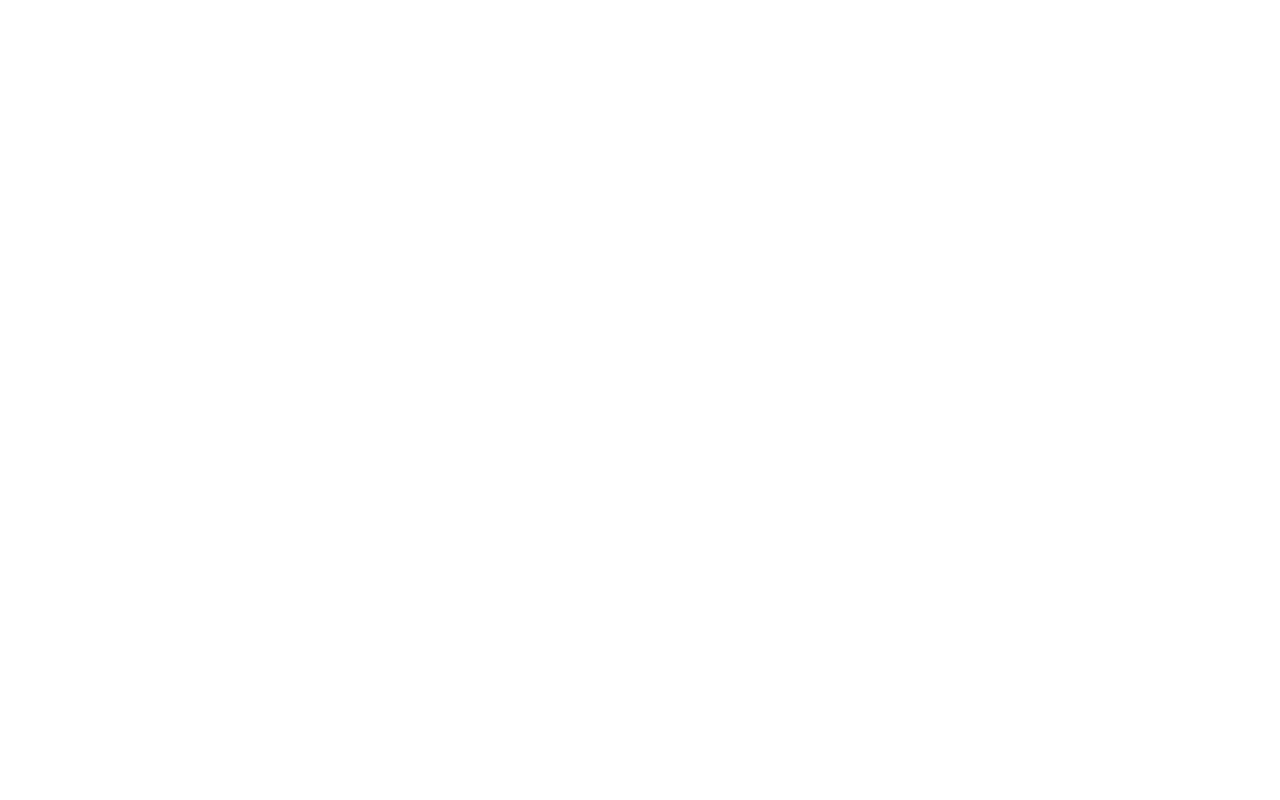
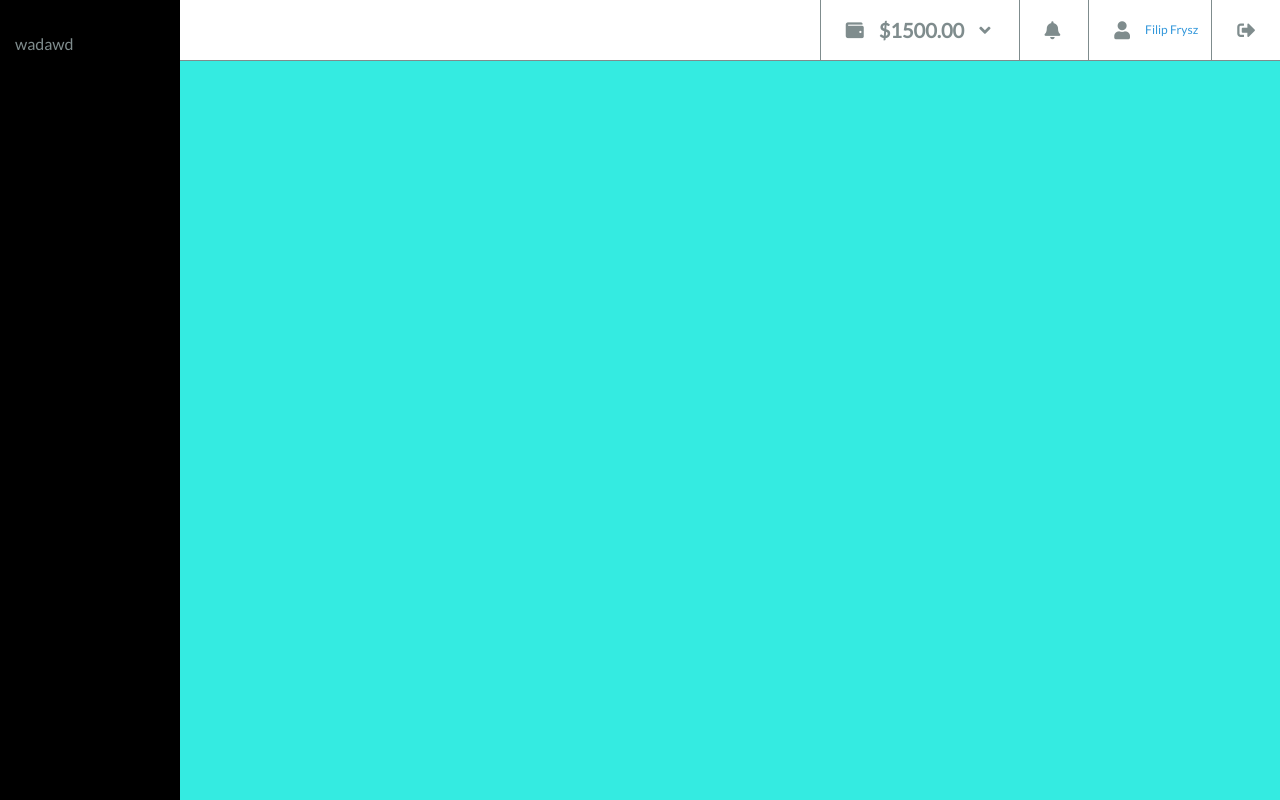
Before and after one commit to ffrysz/Individual_project, a website: page index.html in a window 1280 px wide. Drawn offline with Linux system fonts and the light colour scheme.

Commit message:
Add header

```diff
--- a/index.html
+++ b/index.html
@@ -3,15 +3,39 @@
 
 <head>
   <meta charset="utf-8">
-  <title>Styleguide</title>
-  <link rel="stylesheet" href="css/style.css">
+  <title>Individual project</title>
+  <link href="https://use.fontawesome.com/releases/v5.7.2/css/all.css" rel="stylesheet">
   <link rel="preconnect" href="https://fonts.googleapis.com">
   <link rel="preconnect" href="https://fonts.gstatic.com" crossorigin>
   <link href="https://fonts.googleapis.com/css2?family=Dancing+Script&family=Lato:ital,wght@0,400;1,300&display=swap"
     rel="stylesheet">
+  <link rel="stylesheet" href="css/style.css">
 </head>
 
 <body>
+  <header>
+    <ul class="header-list">
+      <li class="header-list-elem">
+        <i class="fas fa-wallet header-icon"></i>
+        <span class="header-money">$1500.00</span>
+        <i class="fas fa-angle-down header-icon"></i>
+      </li>
+      <li class="header-list-elem"><i class="fas fa-bell header-icon"></i></li>
+      <li class="header-list-elem">
+        <i class="fas fa-user header-icon"></i>
+        <span class="header-user">Filip Frysz</span>
+      </li>
+      <li class="header-list-elem"><i class="fas fa-sign-out-alt header-icon"></i></li>
+    </ul>
+  </header>
+
+  <nav class="nav-main">
+    <ul class="nav-list">
+      <li class="nav-list-link">
+        <span>wadawd</span>
+      </li>
+    </ul>
+  </nav>
 
 </body>
 
--- a/package.json
+++ b/package.json
@@ -2,7 +2,7 @@
   "name": "task-runner",
   "version": "1.0.0",
   "description": "",
-  "main": "index.js",
+  "main": "index.html",
   "scripts": {
     "init-project": "npm install && npm-run-all init:*",
     "init:dirs": "mkdirp sass css vendor images js",
--- a/sass/_global.scss
+++ b/sass/_global.scss
@@ -3,7 +3,7 @@ body {
   color: $font-color;
   font-size: $font-size-par;
   box-sizing: border-box;
-  padding: 10px;
+  background-color: $bg-color-main;
 }
 
 .row {
--- a/sass/_variables.scss
+++ b/sass/_variables.scss
@@ -6,6 +6,8 @@ $color-light: #ffffff;
 $color-main: #e67e22;
 $font-color: #7f8c8d;
 $color-shadow: #95a5a6;
+$color-user: #3498db;
+$color-nav-hover: #2c3e50;
 
 /* Font-sizes */
 
--- a/sass/components/_box.scss
+++ b/sass/components/_box.scss
@@ -1,6 +1,6 @@
 .box {
   display: flex;
-  min-width: 700px;
+  min-width: 300px;
   margin: 20px;
   box-shadow: 0 4px 8px 0 rgba(0, 0, 0, 0.2), 0 6px 20px 0 rgba(0, 0, 0, 0.19);;
   background-color: $color-light;
--- a/sass/sections/_header.scss
+++ b/sass/sections/_header.scss
@@ -0,0 +1,42 @@
+header {
+  background-color: $color-light;
+  margin: 0;
+  display: flex;
+  flex-direction: row-reverse;
+  align-items: stretch;
+  width: 100%;
+  position: fixed;
+  height: 60px;
+  border-bottom: solid 1px $font-color;
+
+  .header-list {
+    list-style: none;
+    height: 100%;
+    margin: 0;
+    padding: 0;
+
+    .header-list-elem {
+      display: inline-flex;
+      align-items: center;
+      height: 100%;
+      border-left: 1px solid $font-color;
+      line-height: 60px;
+      padding: 0 10px;
+    }
+  }
+
+  .header-icon {
+    font-size: 18px;
+    margin: auto 15px;
+  }
+
+  .header-money {
+    font-size: 20px;
+    font-weight: bold;
+  }
+
+  .header-user {
+    font-size: 12px;
+    color: $color-user;
+  }
+}
--- /dev/null
+++ b/sass/sections/_nav-main.scss
@@ -0,0 +1,27 @@
+.nav-main {
+  display: flex;
+  width: 180px;
+  position: fixed;
+  height: 100vh;
+  background-color: $color-dark;
+
+  .nav-list {
+    list-style: none;
+    margin: 20px 0;
+    padding: 0;
+    width: 100%;
+    //display: flex;
+
+    .nav-list-link {
+      margin: 0;
+      padding: 15px 0 15px 10px;
+      border-left: 5px solid $color-dark;
+
+      &:hover {
+        background-color: $color-nav-hover;
+        color: $color-light;
+        border-color: $color-main;
+      }
+    }
+  }
+}
--- a/sass/style.scss
+++ b/sass/style.scss
@@ -12,4 +12,7 @@
 
 /* Sections */
 
+@import "sections/header";
+@import "sections/nav-main";
+
 /* Pages / Views */
```
Also changed, not shown: css/style.css, sass/sections/_main-nav.scss (deleted), sass/sections/_mobile-nav.scss (deleted), sass/sections/_nav-mobile.scss (added), 1 other file.
